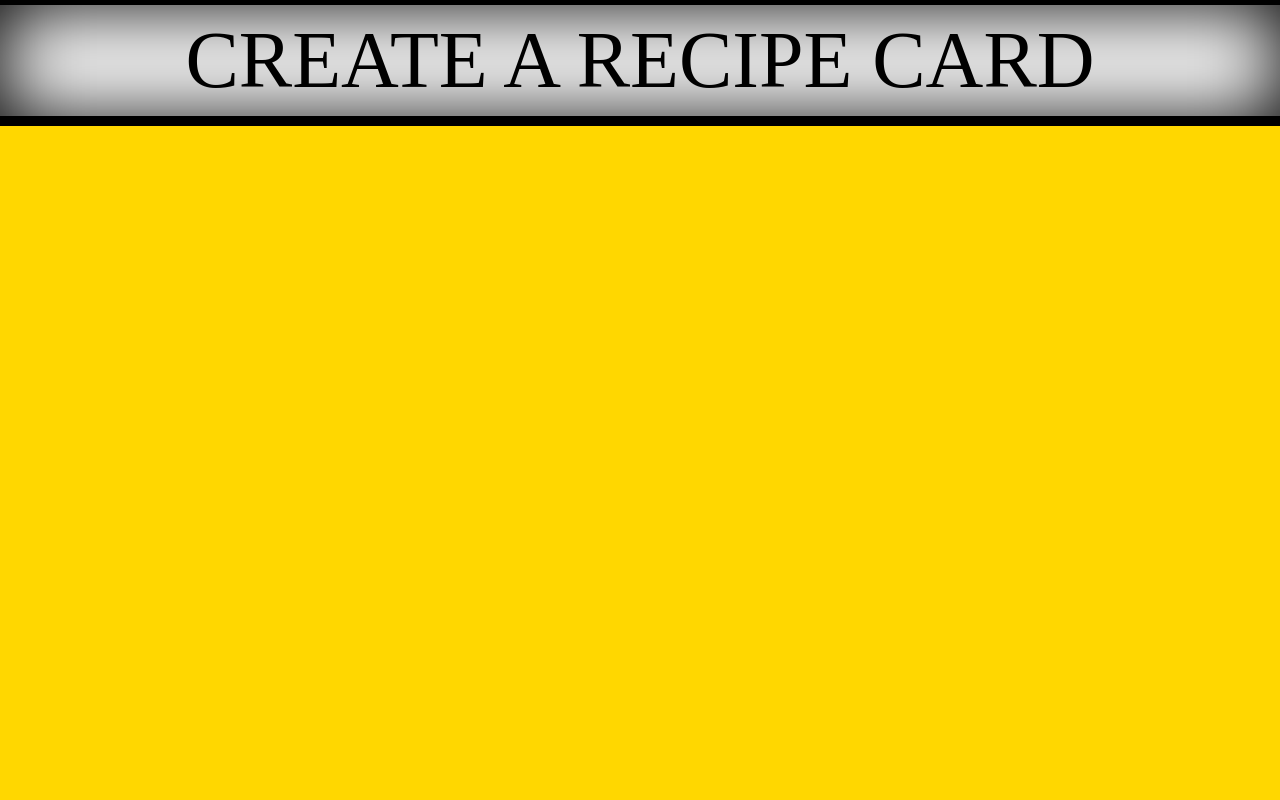
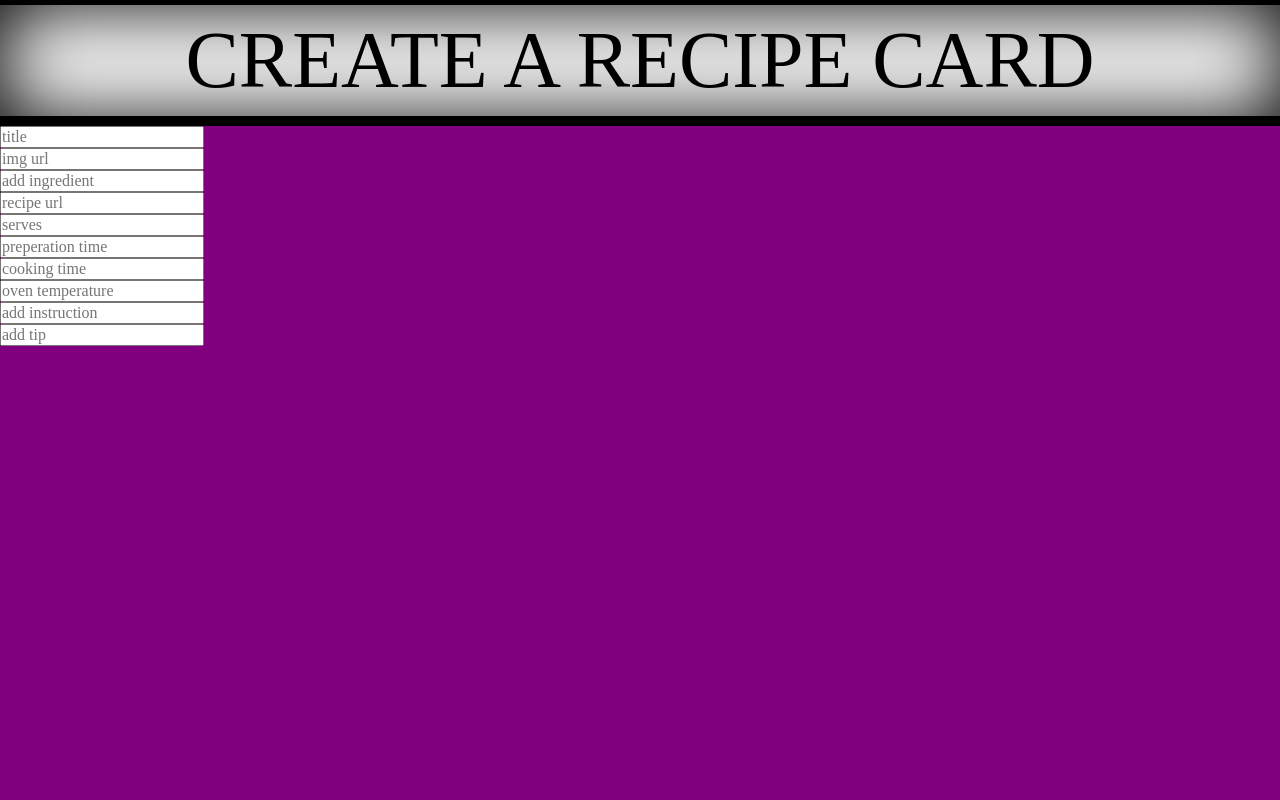
Before and after one commit to rwalsh221/recipe_card, a React (Vite) app: page / in a window 1280 px wide. Shown: the top 800 px of the page. Built offline with nearby package versions, Linux system fonts and the light colour scheme.

Commit message:
Setup Form For Recipe Card
"Create input component for form and add logic to add form inputs to useState"

[+] features/RecipeCardForm
[+] features/RecipeCardForm/components/Form
[+} features/RecipeCardForm/components/FormInput
[+] features/RecipeCardForm/types
[+] small project css changes

```diff
--- a/src/app/pages/Index/Index.module.css
+++ b/src/app/pages/Index/Index.module.css
@@ -1,4 +1,5 @@
 .index {
   min-height: 100vh;
   background-color: gold;
+  display: flex;
 }
--- a/src/features/RecipeCardForm/components/Form/Form.tsx
+++ b/src/features/RecipeCardForm/components/Form/Form.tsx
@@ -1,5 +1,141 @@
+import FormInput from '../FormInput/FormInput';
+import { useState } from 'react';
+
+import { type FormState } from '../../types/RecipeCardFormTypes';
+
+// type FormState = {
+//   title: string;
+//   image?: string;
+//   ingredients: string;
+//   url?: string;
+//   serves?: string;
+//   prepTime?: string;
+//   cookTime?: string;
+//   ovenTemp?: string;
+//   instructions: string;
+//   tips?: string;
+// };
+
+type ingredientsState = string[];
+type InstructionsState = string[];
+type tipState = string[];
+
 const Form = () => {
-  return <form></form>;
+  const [formState, setFormState] = useState<FormState>({
+    title: '',
+    ingredients: '',
+    instructions: '',
+  });
+
+  const changeInputHandler = (key: keyof FormState, value: string): void => {
+    console.log(key);
+    console.log(value);
+    const formStateCopy = { ...formState };
+    formStateCopy[key] = value;
+    setFormState({ ...formStateCopy });
+    console.log(formState);
+  };
+
+  return (
+    <form>
+      {/* FRONT */}
+      <FormInput
+        changeInputHandler={changeInputHandler}
+        inputName="title"
+        inputPlaceHolder="title"
+        inputValue={formState.title}
+        inputType="text"
+        labelFor="title"
+      />
+      <FormInput
+        changeInputHandler={changeInputHandler}
+        inputName="image"
+        inputPlaceHolder="img url"
+        inputValue={formState.image}
+        inputType="url"
+        labelFor="img url"
+      />
+      {/* NEEDS ADD TO ARRAY */}
+      <FormInput
+        changeInputHandler={changeInputHandler}
+        inputName="ingredients"
+        inputPlaceHolder="add ingredient"
+        inputValue={formState.ingredients}
+        inputType="text"
+        labelFor="ingredients"
+      />
+      <FormInput
+        changeInputHandler={changeInputHandler}
+        inputName="url"
+        inputPlaceHolder="recipe url"
+        inputValue={formState.url}
+        inputType="text"
+        labelFor="url"
+      />
+      {/* BACK */}
+      <FormInput
+        changeInputHandler={changeInputHandler}
+        inputName="serves"
+        inputPlaceHolder="serves"
+        inputValue={formState.serves}
+        inputType="number"
+        labelFor="serves"
+      />
+      <FormInput
+        changeInputHandler={changeInputHandler}
+        inputName="prepTime"
+        inputPlaceHolder="preperation time"
+        inputValue={formState.prepTime}
+        inputType="text"
+        labelFor="prepTime"
+      />
+      <FormInput
+        changeInputHandler={changeInputHandler}
+        inputName="cookTime"
+        inputPlaceHolder="cooking time"
+        inputValue={formState.cookTime}
+        inputType="text"
+        labelFor="cookTime"
+      />
+      <FormInput
+        changeInputHandler={changeInputHandler}
+        inputName="ovenTemp"
+        inputPlaceHolder="oven temperature"
+        inputValue={formState.ovenTemp}
+        inputType="text"
+        labelFor="ovenTemp"
+      />
+      {/* NEEDS ADD TO ARRAY */}
+      <FormInput
+        changeInputHandler={changeInputHandler}
+        inputName="instructions"
+        inputPlaceHolder="add instruction"
+        inputValue={formState.instructions}
+        inputType="text"
+        labelFor="instructions"
+      />
+      <FormInput
+        changeInputHandler={changeInputHandler}
+        inputName="tips"
+        inputPlaceHolder="add tip"
+        inputValue={formState.tips}
+        inputType="text"
+        labelFor="tips"
+      />
+      {/* need FORM SUBMIT */}
+    </form>
+  );
 };
 
 export default Form;
+
+// ***** FRONT
+// title
+// img
+// ingredint list
+// qr code for link to website recipe - optional
+
+// ***** BACK
+// recipe meta
+// instructions
+// tips
--- /dev/null
+++ b/src/features/RecipeCardForm/components/FormInput/FormInput.tsx
@@ -0,0 +1,38 @@
+import styles from './FormInput.module.css';
+
+import { type FormState } from '../../types/RecipeCardFormTypes';
+
+type FormInputProps = {
+  labelFor: string;
+  inputType: 'text' | 'url' | 'number';
+  inputPlaceHolder: string;
+  inputValue?: string;
+  inputName: keyof FormState;
+  changeInputHandler: (key: keyof FormState, value: string) => void;
+};
+
+const FormInput = ({
+  labelFor,
+  inputType,
+  inputPlaceHolder,
+  inputValue,
+  inputName,
+  changeInputHandler,
+}: FormInputProps) => {
+  return (
+    <div>
+      <input
+        onChange={(e) => {
+          changeInputHandler(inputName, e.target.value);
+        }}
+        name={inputName}
+        type={inputType}
+        placeholder={inputPlaceHolder}
+        value={inputValue}
+      />
+      <label htmlFor={labelFor} />
+    </div>
+  );
+};
+
+export default FormInput;
--- /dev/null
+++ b/src/features/RecipeCardForm/index.module.css
@@ -0,0 +1,7 @@
+.recipeCardFormContainer {
+  display: grid;
+  grid-template-columns: repeat(2, 50%);
+  column-gap: 20px;
+  background-color: purple;
+  width: 100%;
+}
--- a/src/features/RecipeCardForm/index.tsx
+++ b/src/features/RecipeCardForm/index.tsx
@@ -1,7 +1,8 @@
 import Form from './components/Form/Form';
+import styles from './index.module.css';
 
 const RecipeCardForm = () => (
-  <div>
+  <div className={styles.recipeCardFormContainer}>
     <Form />
   </div>
 );
--- /dev/null
+++ b/src/features/RecipeCardForm/types/RecipeCardFormTypes.ts
@@ -0,0 +1,12 @@
+export type FormState = {
+  title: string;
+  image?: string;
+  ingredients: string;
+  url?: string;
+  serves?: string;
+  prepTime?: string;
+  cookTime?: string;
+  ovenTemp?: string;
+  instructions: string;
+  tips?: string;
+};
```
Also changed, not shown: src/features/RecipeCardForm/components/FormInput/FormInput.module.css (added).
